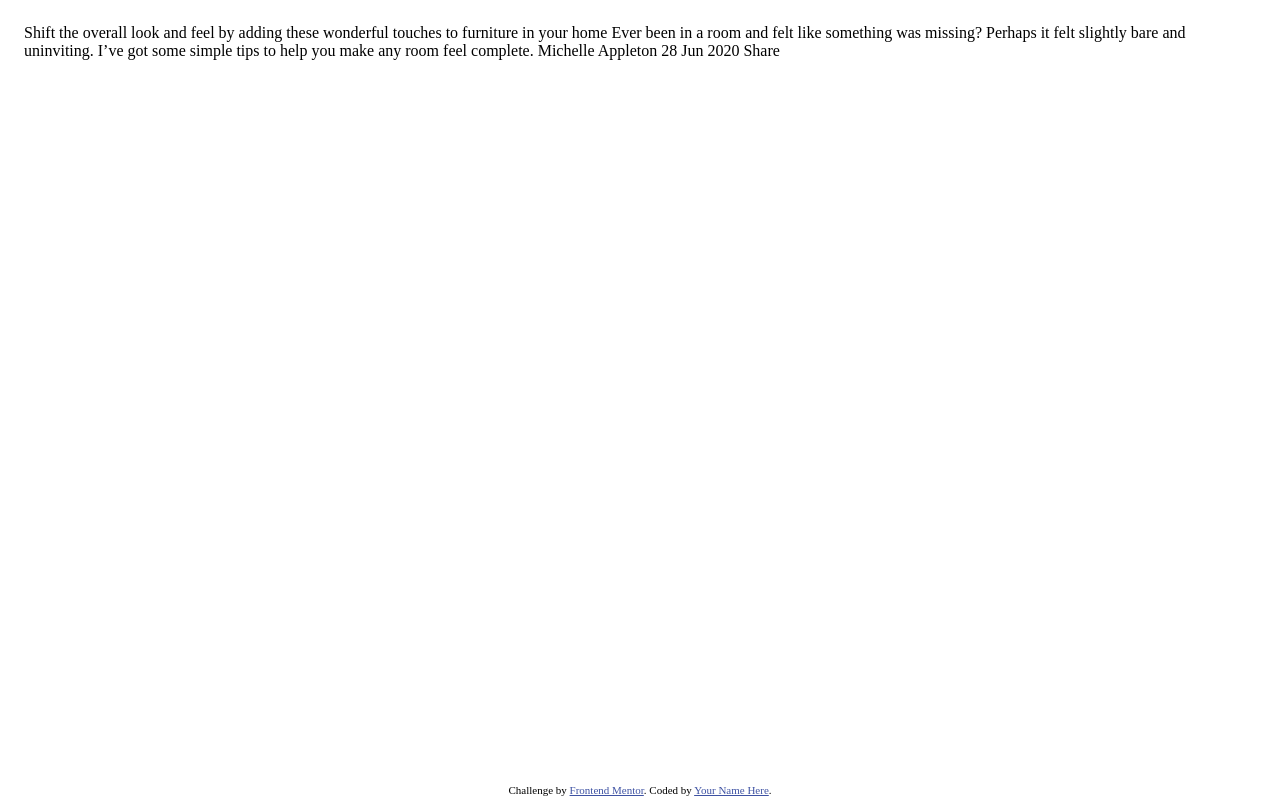
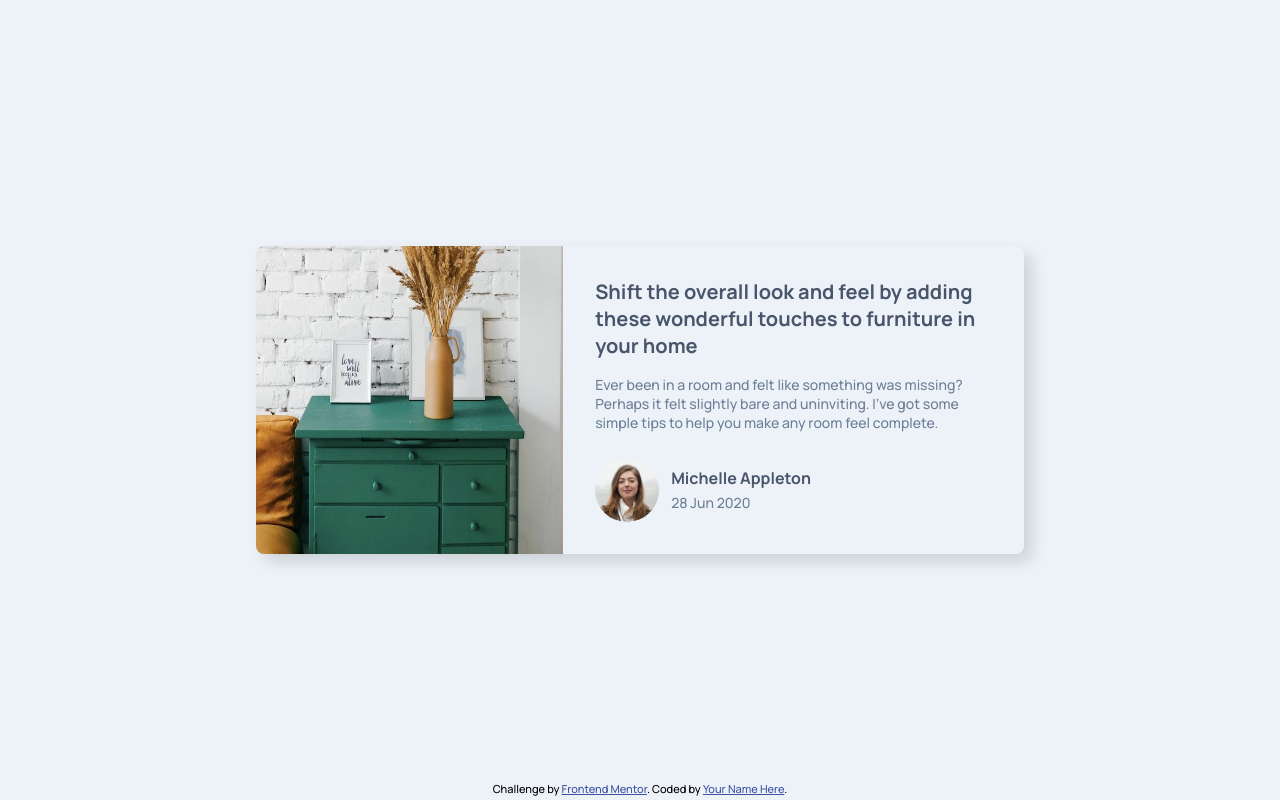
Before and after one commit to godkingjay/FrontendMentor-Article-Preview-Component, a plain HTML site: page index.html in a window 1280 px wide. Drawn offline with Linux system fonts and the light colour scheme.

Commit message:
update site

```diff
--- a/index.html
+++ b/index.html
@@ -13,18 +13,33 @@
 <body>
   <main>
     <div class="wrapper">
-      <div class="container">
-        Shift the overall look and feel by adding these wonderful
-        touches to furniture in your home
+      <div class="card">
+        <div class="card-image">
+          <img src="images/drawers.jpg" alt="">
+        </div>
+        <div class="card-content">
+          <h1 class="card-title">Shift the overall look and feel by adding these wonderful
+            touches to furniture in your home</h1>
 
-        Ever been in a room and felt like something was missing? Perhaps
-        it felt slightly bare and uninviting. I’ve got some simple tips
-        to help you make any room feel complete.
+          <p class="card-description">Ever been in a room and felt like something was missing? Perhaps
+            it felt slightly bare and uninviting. I’ve got some simple tips
+            to help you make any room feel complete.</p>
 
-        Michelle Appleton
-        28 Jun 2020
+          <div class="card-footer">
+            <div class="card-profile">
+              <div class="card-image">
+                <img src="images/avatar-michelle.jpg" alt="">
+              </div>
+              <div class="card-profile-texts">
+                <h2 class="card-profile-name">Michelle Appleton</h2>
+                <p class="card-profile-date">28 Jun 2020</p>
+              </div>
+            </div>
+            <div class="card-share">
 
-        Share
+            </div>
+          </div>
+        </div>
       </div>
     </div>
   </main>
--- a/style.css
+++ b/style.css
@@ -1,14 +1,138 @@
+@import url("https://fonts.googleapis.com/css2?family=Manrope:wght@500;700&display=swap");
+
+:root {
+  --background-main: hsl(210, 46%, 95%);
+  --background-card: hsl(0, 0%, 100%);
+
+  --font1: Manrope;
+
+  --font-header-sz: 20px;
+  --font-name-sz: 16px;
+  --font-header-clr: hsl(217, 19%, 35%);
+  --font-description-sz: 14px;
+  --font-description-clr: hsl(214, 17%, 51%);
+}
+
 *, *::after, *::before {
   box-sizing: border-box;
   margin: 0;
   padding: 0;
+  /* outline: 1px solid black; */
 }
 
 body {
   min-height: 100vh;
   display: flex;
-  position: absolute;
+  position: relative;
   padding: 1.5rem;
+  background: var(--background-main);
+  font-family: var(--font1);
+}
+
+main {
+  display: flex;
+  width: 100%;
+  position: relative;
+  align-items: center;
+  justify-content: center;
+}
+
+.wrapper {
+  display: flex;
+  max-width: 48rem;
+}
+
+.card {
+  display: flex;
+  inset: 0;
+  overflow: hidden;
+  background: var(--background-main);
+  box-shadow: 0.5rem 0.5rem 1rem 0 #0002;
+  border-radius: 0.5rem;
+  position: relative;
+}
+
+.card-image {
+  display: inline-block;
+  height: 100%;
+  aspect-ratio: 1;
+  position: relative;
+}
+
+.card-image > img {
+  display: block;
+  height: 100%;
+  width: 100%;
+}
+
+.card-content {
+  display: flex;
+  flex-direction: column;
+  padding: 2rem;
+}
+
+.card-content > .card-title {
+  font-size: var(--font-header-sz);
+  color: var(--font-header-clr);
+}
+
+.card-content > .card-description {
+  font-size: var(--font-description-sz);
+  color: var(--font-description-clr);
+  margin-block: 1rem;
+}
+
+.card-footer {
+  position: relative;
+  margin-top: auto;
+}
+
+.card-profile {
+  display: flex;
+  height: 100%;
+  height: 4rem;
+  gap: 0.75rem;
+  align-items: center;
+}
+
+.card-profile > .card-image {
+  border-radius: 50%;
+  overflow: hidden;
+}
+
+.card-profile-texts {
+  display: flex;
+  height: 100%;
+  justify-content: center;
+  flex-direction: column;
+  gap: 0.25rem;
+}
+
+.card-profile-name {
+  font-size: var(--font-name-sz);
+  color: var(--font-header-clr);
+}
+
+.card-profile-date {
+  font-size: var(--font-description-sz);
+  color: var(--font-description-clr);
+}
+
+@media (max-width: 768px) {
+  .wrapper {
+    max-width: 768px;
+  }
+
+  .card {
+    max-width: 23rem;
+    flex-direction: column;
+  }
+}
+
+@media (min-width: 769px) {
+  .wrapper {
+    aspect-ratio: 5/2;
+  }
 }
 
 .attribution {
```
